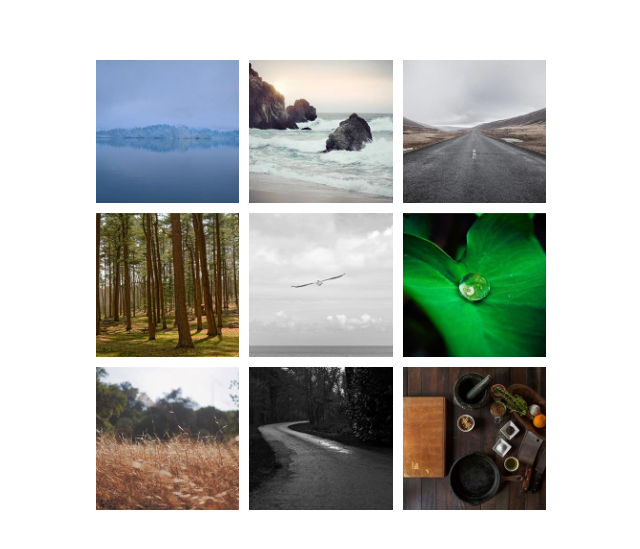
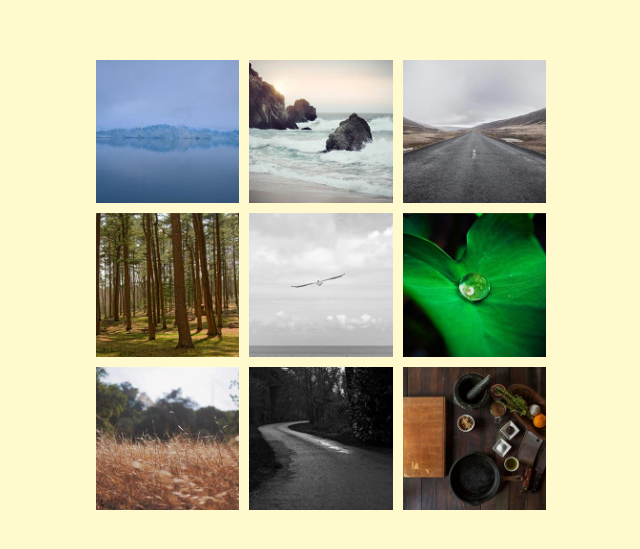
Before and after one commit to AleAsmat07/galeria, a plain HTML site: page index.html in a window 1280 px wide. Shown: the part 115-664 px from the top of the page, without its empty margins (319-959 px from the left). Drawn offline with Linux system fonts and the light colour scheme.

Commit message:
cambio de fondo

```diff
--- a/css/estilos.css
+++ b/css/estilos.css
@@ -3,6 +3,7 @@
     padding: 0;
 }
 body{
+    background-color: lemonchiffon;
     height: 100vh;
     display: flex;
     justify-content: center;
```
